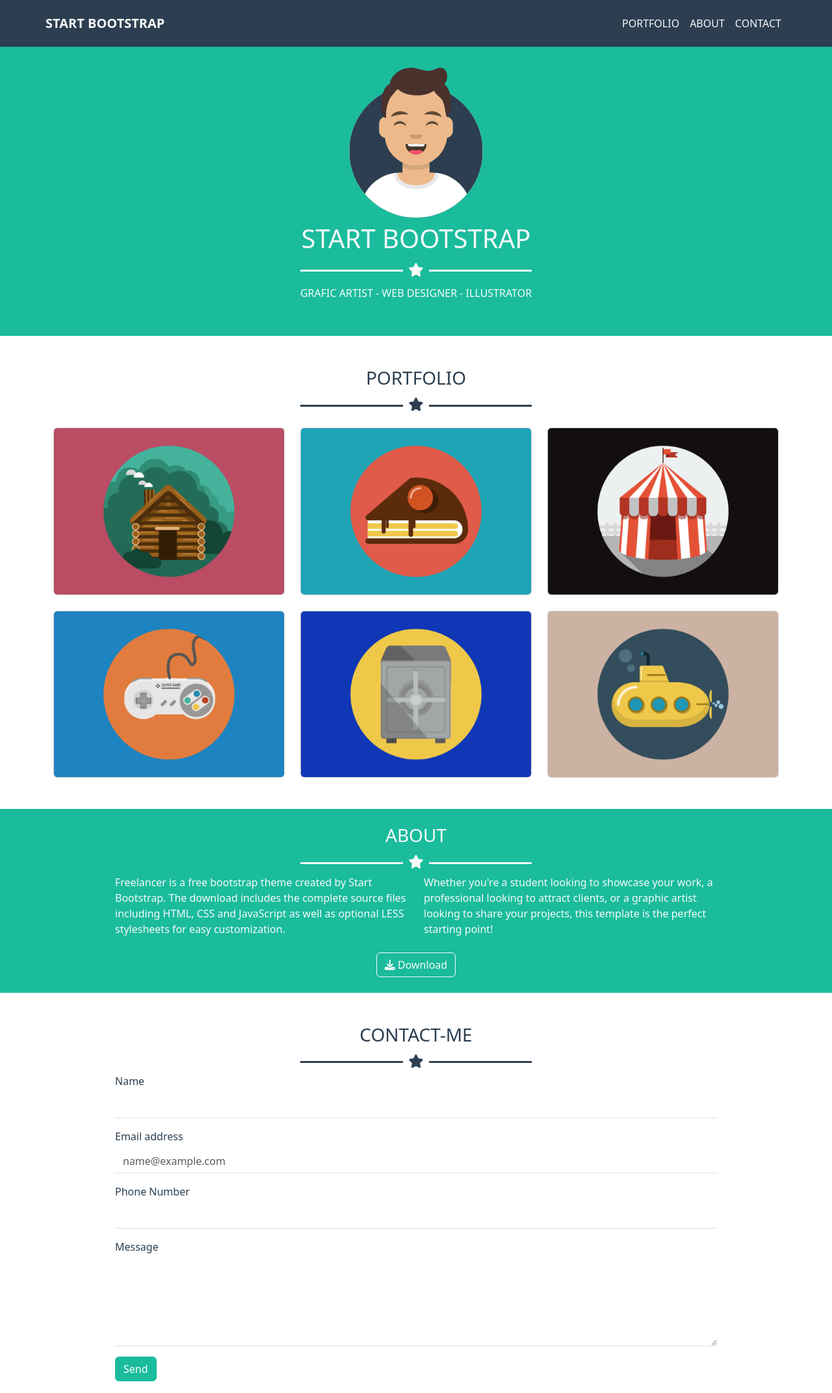
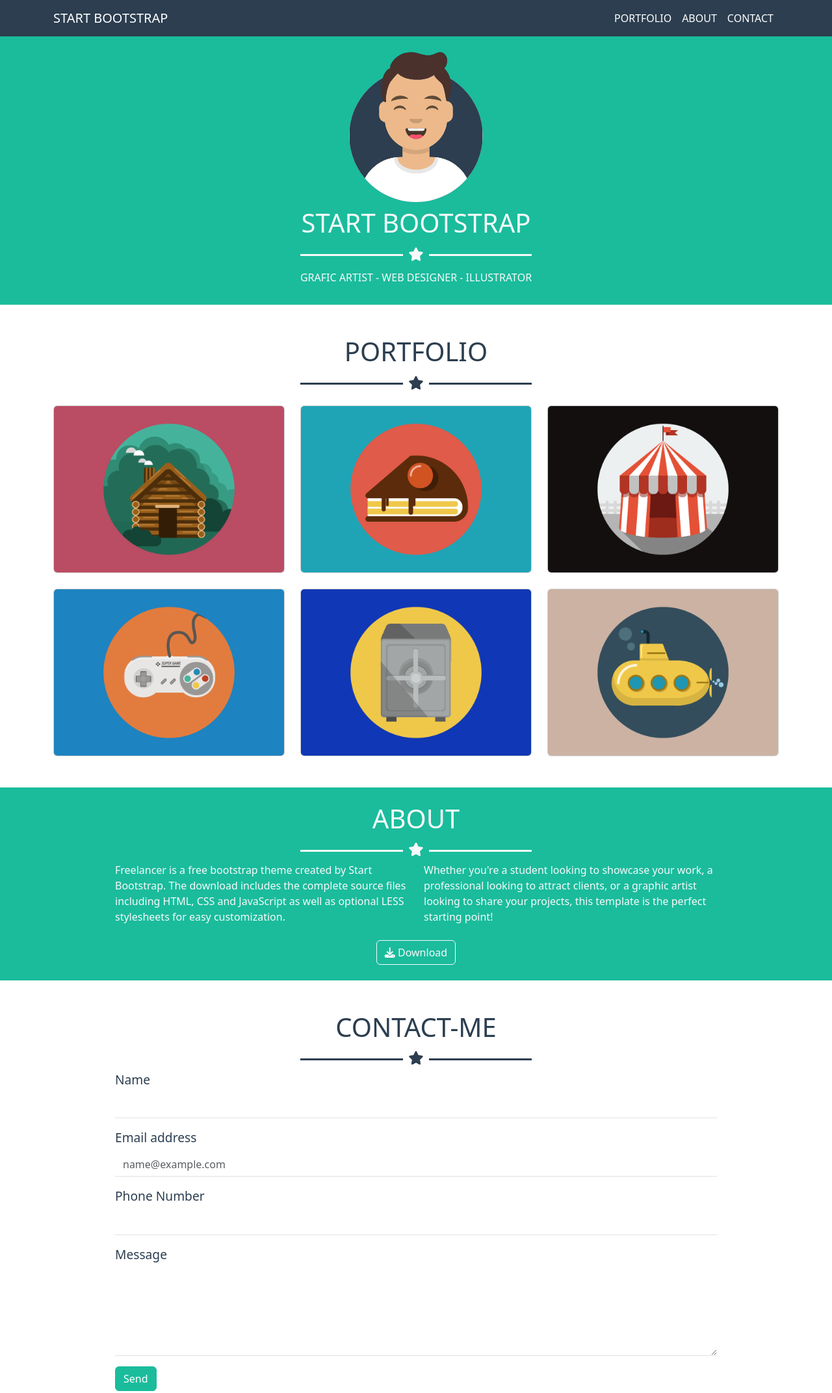
Before and after one commit to AndreaLinza/html-css-bootstrap-freelancer, a plain HTML site: page index.html in a window 1280 px wide. Shown: the top 2144 px of the page at 65% size. Drawn offline with nearby package versions, Linux system fonts and the light colour scheme.

Commit message:
nav section changed and fixed

```diff
--- a/css/style.css
+++ b/css/style.css
@@ -23,19 +23,33 @@ nav {
 }
 
 
-.line {
-    margin: .4rem;
-    opacity: 1;
+.my-link-light{
+    color: RGBA(var(--bs-light-rgb),var(--bs-link-opacity,1))!important;
+    text-transform: uppercase;
+    text-decoration: none;
+    padding: 0 .5rem;
 }
 
 
 
 /* Header */
 
-
+.my-nav-link {
+    display: block;
+    padding: var(--bs-nav-link-padding-y) var(--bs-nav-link-padding-x);
+    font-size: var(--bs-nav-link-font-size);
+    font-weight: var(--bs-nav-link-font-weight);
+    color: white;
+    text-decoration: none;
+    background: 0 0;
+    border: 0;
+    transition: color .15s ease-in-out,background-color .15s ease-in-out,border-color .15s ease-in-out;
+}
 
 .divider {
     border-top: 3px solid;
+    width: 100%;
+    opacity: 1;
 }
 
 .star i {
@@ -50,6 +64,14 @@ nav {
 main section:first-child i, main section:nth-child(3) i{
     color: var(--bs-secondary);
 }
+
+.my-form-label{
+    margin-bottom: 0.5rem;
+    color:var(--bs-secondary);
+    font-size: 1.2rem;
+}
+
+
 
 .my-btn-icon {
     --bs-btn-color: #feffff;
@@ -116,17 +138,3 @@ footer{
     border-right: 0;
     border-radius: 0;
 }
-
-
-
-
-
-
-
-/* .row {
-    border: 1px solid red
-}
-
-[class*="col-"] {
-    border: 1px solid rgb(0, 255, 13);
-} */
--- a/index.html
+++ b/index.html
@@ -16,42 +16,50 @@
 
 <body class="text-light">
 
-    <nav class="fixed-top py-4">
+    <header>
+
+    <!---------------- NAV SECTION -------------------->
+        <nav class="navbar navbar-expand-md bg-secondary fixed-top"  data-bs-theme="dark">
             <div class="container">
-            <div class="row align-items-center justify-content-between gy-4">
-                <div class="col-sm-5 px-0">
-                    <h5 class="fw-bold m-0 text-uppercase">Start Bootstrap</h5>
-                </div>
-                <div class="col-sm-1 col-md-5 px-0">
-                    <ul class="m-0 d-none d-md-flex justify-content-end list-unstyled">
-                        <li><a class="link-light text-decoration-none text-uppercase px-2" href="#">Portfolio</a></li>
-                        <li><a class="link-light text-decoration-none text-uppercase px-2" href="#">About</a></li>
-                        <li><a class="link-light text-decoration-none text-uppercase px-2" href="#">Contact</a></li>
+                <a class="navbar-brand text-uppercase" href="#">Start Bootstrap</a>
+                <button class="navbar-toggler" type="button" data-bs-toggle="collapse" data-bs-target="#navbarNav"
+                    aria-controls="navbarNav" aria-expanded="false" aria-label="Toggle navigation">
+                    <span class="navbar-toggler-icon"></span>
+                </button>
+                <div class="collapse navbar-collapse" id="navbarNav">
+                    <ul class="navbar-nav ms-auto">
+                        <li class="nav-item">
+                            <a class="nav-link my-nav-link active text-uppercase" aria-current="page" href="#">Portfolio</a>
+                        </li>
+                        <li class="nav-item text-uppercase">
+                            <a class="nav-link my-nav-link" href="#">About</a>
+                        </li>
+                        <li class="nav-item text-uppercase">
+                            <a class="nav-link my-nav-link" href="#">Contact</a>
+                        </li>
                     </ul>
-                    <button type="button" class="btn btn-outline-secondary w-100 px-1 d-md-none">
-                        <i class="fa-solid fa-bars"></i>
-                    </button>
-                </div>
                 </div>
             </div>
         </nav>
-    <!----------------- START BOOTSTRAP ------------------>
-    <section class="bg-primary pt-5">
-        <header class="py-5">
+
+
+        <!----------------- HERO SECTION ------------------>
+        <section class="bg-primary py-4">
+
             <div class="container">
                 <div class="row justify-content-center gy-2">
                     <div class="col-sm col-md-5">
                         <div class="bg-card text-center">
-                            <img class="w-50" src="./img/avatar.svg" alt="avatar">
+                            <img class="w-50 mt-5" src="./img/avatar.svg" alt="avatar">
                         </div>
                     </div>
                     <h1 class="main-text">Start bootstrap</h1>
                 </div>
                 <div class="row justify-content-center mb-2">
                     <div class="col-sm-4 d-flex align-items-center">
-                        <hr class="divider opacity-100 w-100">
+                        <hr class="divider">
                         <span class="star"><i class="fa-solid fa-star"></i></span>
-                        <hr class="divider opacity-100 w-100">
+                        <hr class="divider">
                     </div>
                 </div>
 
@@ -65,12 +73,12 @@
             <!---------------- PORTFOLIO ------------------>
             <section>
                 <div class="container">
-                <h3 class="text-secondary main-text">Portfolio</h3>
+                    <h1 class="text-secondary main-text">Portfolio</h1>
                     <div class="row justify-content-center mb-3">
                         <div class="col-sm-4 d-flex align-items-center">
-                        <hr class="divider opacity-100 w-100 second-divider">
+                            <hr class="divider second-divider">
                             <span class="star"><i class="fa-solid fa-star"></i></span>
-                        <hr class="divider opacity-100 w-100 second-divider">
+                            <hr class="divider second-divider">
                         </div>
                     </div>
                     <div class="row justify-content-center gy-4">
@@ -117,11 +125,11 @@
             <section class="bg-primary mt-5 py-4">
                 <div class="container">
                     <div class="row justify-content-center">
-                    <h3 class="main-text">About</h3>
+                        <h1 class="main-text">About</h1>
                         <div class="col-sm-4 d-flex align-items-center">
-                        <hr class="divider opacity-100 w-100">
+                            <hr class="divider">
                             <span class="star"><i class="fa-solid fa-star"></i></span>
-                        <hr class="divider opacity-100 w-100">
+                            <hr class="divider">
                         </div>
                     </div>
                     <div class="row justify-content-center mb-2">
@@ -132,7 +140,8 @@
                                         Freelancer is a free bootstrap theme created by Start Bootstrap. The download
                                         includes
                                         the
-                                    complete source files including HTML, CSS and JavaScript as well as optional LESS
+                                        complete source files including HTML, CSS and JavaScript as well as optional
+                                        LESS
                                         stylesheets for easy customization.
                                     </p>
                                 </div>
@@ -140,9 +149,11 @@
 
                                 <div class="col-md-6">
                                     <p>
-                                    Whether you're a student looking to showcase your work, a professional looking to
+                                        Whether you're a student looking to showcase your work, a professional looking
+                                        to
                                         attract
-                                    clients, or a graphic artist looking to share your projects, this template is the
+                                        clients, or a graphic artist looking to share your projects, this template is
+                                        the
                                         perfect
                                         starting point!
                                     </p>
@@ -161,34 +172,35 @@
             <!----------------- CONTACT-ME -------------->
             <section class="pt-5">
                 <div class="container">
-                <h3 class="text-secondary main-text">Contact-me</h3>
+                    <h1 class="text-secondary main-text">Contact-me</h1>
                     <div class="row justify-content-center">
                         <div class="col-sm-4 d-flex align-items-center">
-                        <hr class="divider second-divider opacity-100 w-100">
+                            <hr class="divider second-divider">
                             <span class="star"><i class="fa-solid fa-star"></i></span>
-                        <hr class="divider second-divider opacity-100 w-100">
+                            <hr class="divider second-divider">
                         </div>
                     </div>
                     <div class="row justify-content-center text-secondary">
                         <div class="col-10">
                             <form>
                                 <div class="mb-3">
-                                <label for="exampleInputName1" class="form-label">Name</label>
+                                    <label for="exampleInputName1" class="my-form-label">Name</label>
                                     <input type="text" class="form-control my-border" id="exampleInputName1"
                                         aria-describedby="nameHelp">
                                 </div>
                                 <div class="mb-3">
-                                <label for="exampleFormControlInput1" class="form-label">Email address</label>
+                                    <label for="exampleFormControlInput1" class="my-form-label">Email address</label>
                                     <input type="email" class="form-control my-border" id="exampleFormControlInput1"
                                         placeholder="name@example.com">
                                 </div>
                                 <div class="mb-3">
-                                <label for="exampleInputPhoneNumber1" class="form-label">Phone Number</label>
+                                    <label for="exampleInputPhoneNumber1" class="my-form-label">Phone Number</label>
                                     <input type="text" class="form-control my-border" id="exampleInputPhoneNumber1">
                                 </div>
                                 <div class="mb-3">
-                                <label for="exampleFormControlTextarea1" class="form-label">Message</label>
-                                <textarea class="form-control my-border" id="exampleFormControlTextarea1" rows="5"></textarea>
+                                    <label for="exampleFormControlTextarea1" class="my-form-label">Message</label>
+                                    <textarea class="form-control my-border" id="exampleFormControlTextarea1"
+                                        rows="5"></textarea>
                                 </div>
 
                                 <button type="submit" class="btn my-btn-send">Send</button>
@@ -215,7 +227,7 @@
                                 </div>
 
                                 <!-- AROUND THE WEB -->
-                            <div class="col-sm-9 col-md-4 col-lg-3">
+                                <div class="col-sm-9 col-md-4 col-lg-4">
                                     <h5 class="text-uppercase">Around the web</h5>
                                     <button type="button" class="btn my-btn-icon border rounded-circle"><i
                                             class="fa-brands fa-facebook-f"></i></button>
```
Lines whose indentation alone changed are shown as unchanged.
